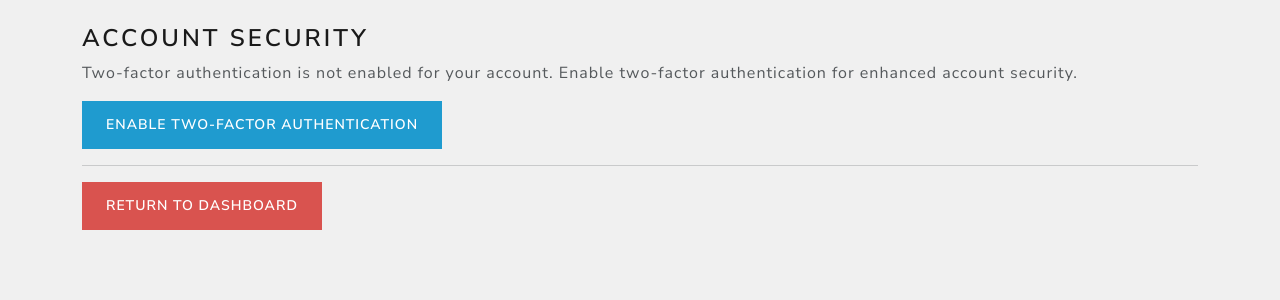
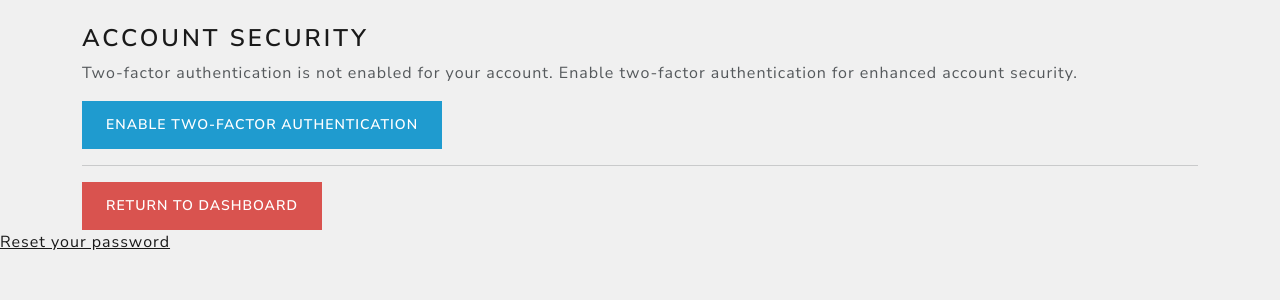
Before and after one commit to Abenezerjr/SecureDjangoUsingreCaptchaAnd2FA, a Django app: template SecureLoginSystem/templates/two_factor/profile/profile.html in a window 1280 px wide. Shown: the top 300 px of the page. Run offline with Django 5.2, Linux system fonts and the light colour scheme; the template is opened without the code that fills it, so the values that code supplies are empty; some libraries are stand-ins or nearby versions.

Commit message:
setup setting and url for resetPassword

```diff
--- a/SecureLoginSystem/templates/two_factor/_base.html
+++ b/SecureLoginSystem/templates/two_factor/_base.html
@@ -43,6 +43,7 @@
         </div>
 
       {% endblock %}
+   <a class="" type="button" href="#"> Reset your password</a>
 
 
 
--- a/SecureLoginSystem/urls.py
+++ b/SecureLoginSystem/urls.py
@@ -1,7 +1,7 @@
 from django.urls import path
 
 from . import views
-
+from django.contrib.auth import views as auth_views
 
 urlpatterns=[
     path('',views.home,name='home'),
@@ -10,4 +10,12 @@ urlpatterns=[
     path('user-login',views.logout_user,name='user_logout'),
     path('account-locked',views.accountLocked,name='account_locked'),
 
+    #password managemnet viwes
+
+    path('reset_password',auth_views.PasswordResetView.as_view(),name='reset_password'),
+    path('reset_password_sent',auth_views.PasswordResetDoneView.as_view(),name='reset_password_sent'),
+    path('reset/<uidb64>/<token>/',auth_views.PasswordResetConfirmView.as_view,name='password_reset_confirm'),
+    path('reset_password_complete',auth_views.PasswordResetCompleteView.as_view,name='reset_password_complete')
+
+
 ]
```
Also changed, not shown: SecureApp/settings.py (+12 -0 lines), db.sqlite3.
